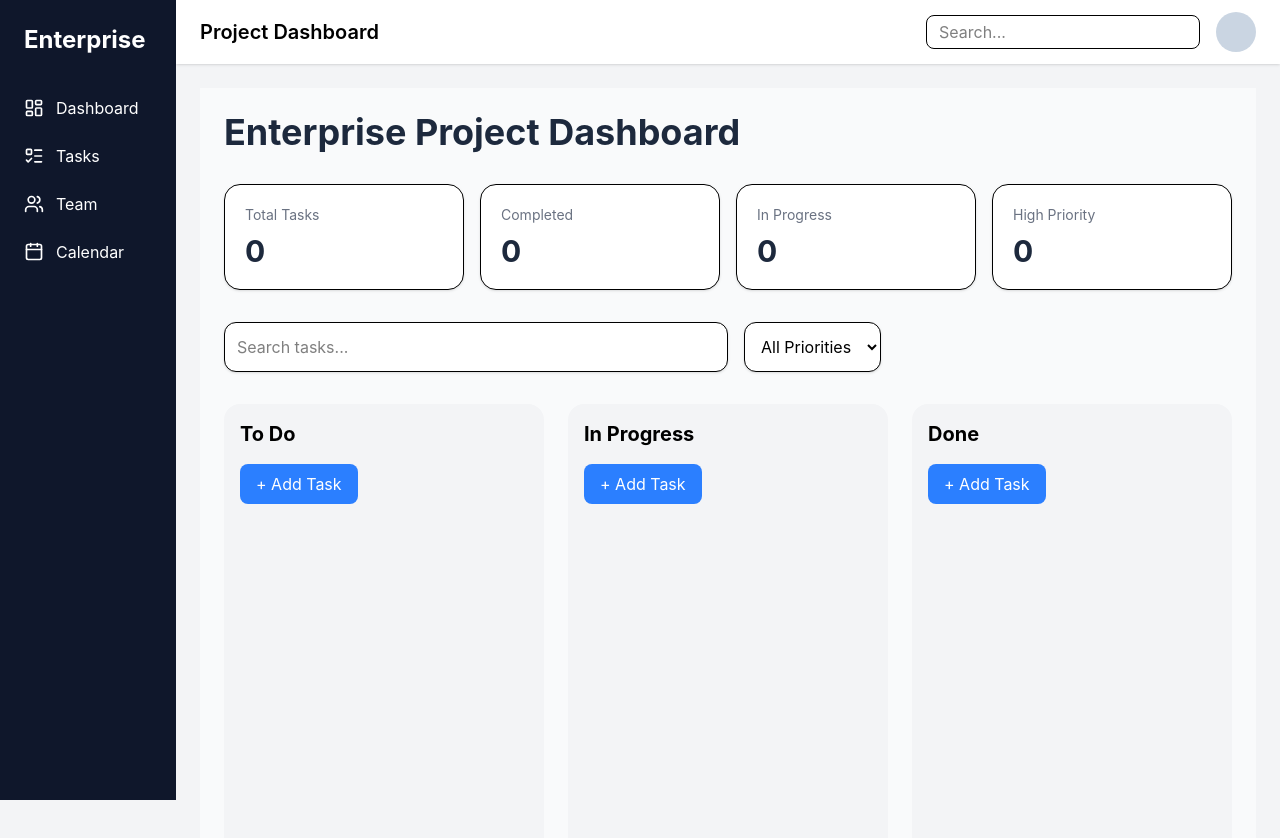
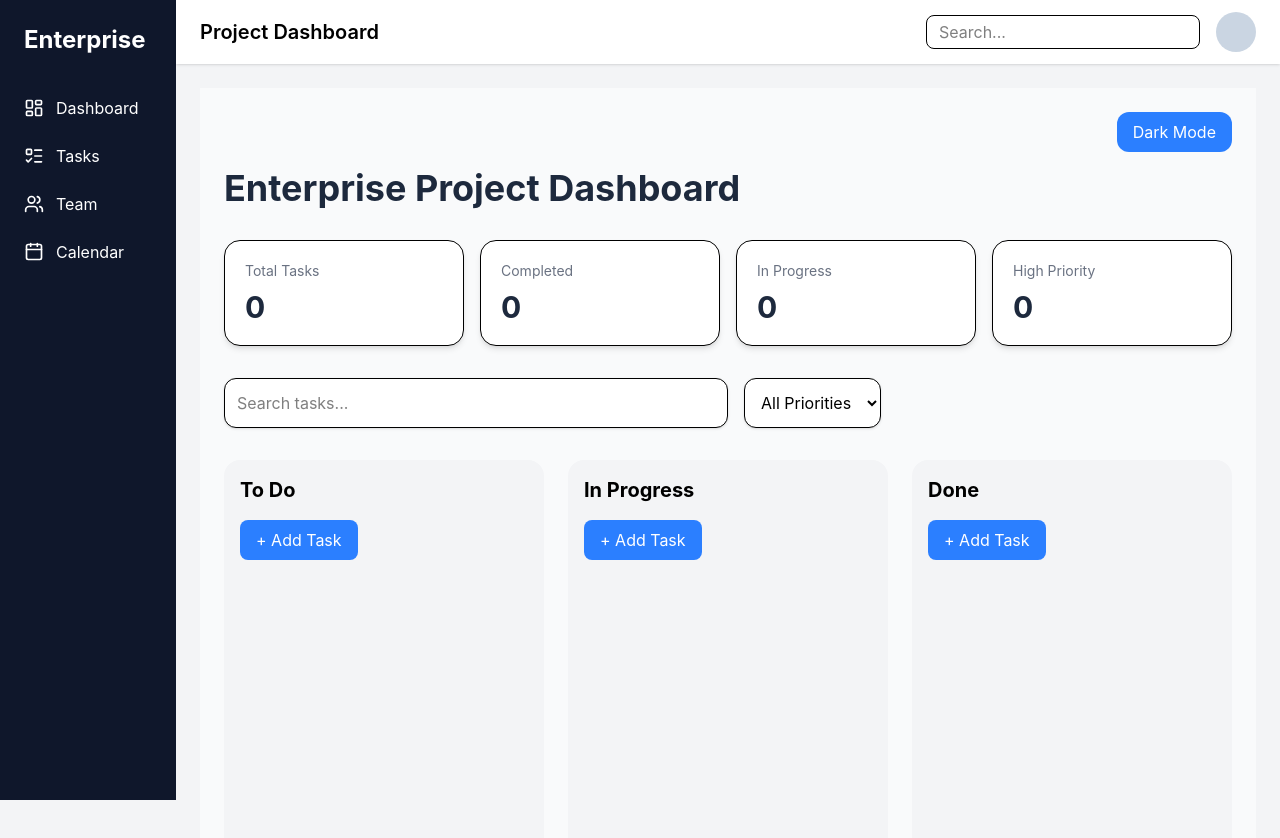
Before and after one commit to Sanaa-Abbass/enterprise-dashboard, a React (Vite) app: page /tasks in a window 1280 px wide. Shown: the top 838 px of the page. Built offline with nearby package versions, Linux system fonts and the light colour scheme.

Commit message:
Added dark mode support

```diff
--- a/src/components/DashboardStats.jsx
+++ b/src/components/DashboardStats.jsx
@@ -1,4 +1,9 @@
-function DashboardStats({ columns }) {
+// src/components/DashboardStats.jsx
+
+function DashboardStats({
+  columns,
+  darkMode,
+}) {
   // ✅ Get all tasks
   const allTasks = Object.values(columns).flatMap(
     (column) => column.tasks
@@ -17,7 +22,7 @@ function DashboardStats({ columns }) {
     (task) => task.priority === "High"
   ).length;
 
-  // ✅ Card Data
+  // ✅ Stats Cards
   const stats = [
     {
       title: "Total Tasks",
@@ -42,13 +47,29 @@ function DashboardStats({ columns }) {
       {stats.map((stat) => (
         <div
           key={stat.title}
-          className="bg-white rounded-2xl shadow p-5 border"
+          className={`rounded-2xl shadow-md p-5 border hover:shadow-xl transition ${
+            darkMode
+              ? "bg-slate-800 border-slate-700"
+              : "bg-white"
+          }`}
         >
-          <p className="text-gray-500 text-sm mb-2">
+          <p
+            className={`text-sm mb-2 ${
+              darkMode
+                ? "text-gray-300"
+                : "text-gray-500"
+            }`}
+          >
             {stat.title}
           </p>
 
-          <h2 className="text-3xl font-bold text-slate-800">
+          <h2
+            className={`text-3xl font-bold ${
+              darkMode
+                ? "text-white"
+                : "text-slate-800"
+            }`}
+          >
             {stat.value}
           </h2>
         </div>
--- a/src/pages/Tasks.jsx
+++ b/src/pages/Tasks.jsx
@@ -1,6 +1,6 @@
 // src/pages/Tasks.jsx
 
-import { useState } from "react";
+import { useState, useEffect } from "react";
 import { useSelector, useDispatch } from "react-redux";
 
 import { DragDropContext } from "@hello-pangea/dnd";
@@ -18,11 +18,22 @@ function Tasks() {
     (state) => state.tasks.columns
   );
 
-  // ✅ Search state
+  // ✅ Search + Filter
   const [search, setSearch] = useState("");
+  const [filter, setFilter] = useState("all");
 
-  // ✅ Priority filter
-  const [filter, setFilter] = useState("all");
+  // ✅ Dark mode
+  const [darkMode, setDarkMode] = useState(() => {
+    return localStorage.getItem("theme") === "dark";
+  });
+
+  // ✅ Save theme
+  useEffect(() => {
+    localStorage.setItem(
+      "theme",
+      darkMode ? "dark" : "light"
+    );
+  }, [darkMode]);
 
   // ✅ Drag & Drop
   const onDragEnd = (result) => {
@@ -66,14 +77,43 @@ function Tasks() {
   );
 
   return (
-    <div className="p-6 bg-gray-50 min-h-screen">
-      {/* PAGE TITLE */}
-      <h1 className="text-4xl font-bold text-slate-800 mb-8">
+    <div
+      className={`p-6 min-h-screen transition-colors duration-300 ${
+        darkMode
+          ? "bg-slate-900 text-white"
+          : "bg-gray-50 text-black"
+      }`}
+    >
+      {/* ✅ DARK MODE BUTTON */}
+      <div className="flex justify-end mb-4">
+        <button
+          onClick={() =>
+            setDarkMode(!darkMode)
+          }
+          className="px-4 py-2 rounded-xl bg-blue-500 text-white hover:bg-blue-600 transition"
+        >
+          {darkMode
+            ? "Light Mode"
+            : "Dark Mode"}
+        </button>
+      </div>
+
+      {/* ✅ PAGE TITLE */}
+      <h1
+        className={`text-4xl font-bold mb-8 ${
+          darkMode
+            ? "text-white"
+            : "text-slate-800"
+        }`}
+      >
         Enterprise Project Dashboard
       </h1>
 
       {/* ✅ ANALYTICS */}
-      <DashboardStats columns={columns} />
+      <DashboardStats
+        columns={columns}
+        darkMode={darkMode}
+      />
 
       {/* ✅ SEARCH + FILTER */}
       <div className="flex gap-4 mb-8">
@@ -84,7 +124,11 @@ function Tasks() {
           onChange={(e) =>
             setSearch(e.target.value)
           }
-          className="border p-3 rounded-xl w-1/2 bg-white shadow-sm"
+          className={`border p-3 rounded-xl w-1/2 shadow-sm ${
+            darkMode
+              ? "bg-slate-800 text-white border-slate-700"
+              : "bg-white"
+          }`}
         />
 
         <select
@@ -92,12 +136,27 @@ function Tasks() {
           onChange={(e) =>
             setFilter(e.target.value)
           }
-          className="border p-3 rounded-xl bg-white shadow-sm"
+          className={`border p-3 rounded-xl shadow-sm ${
+            darkMode
+              ? "bg-slate-800 text-white border-slate-700"
+              : "bg-white"
+          }`}
         >
-          <option value="all">All Priorities</option>
-          <option value="High">High</option>
-          <option value="Medium">Medium</option>
-          <option value="Low">Low</option>
+          <option value="all">
+            All Priorities
+          </option>
+
+          <option value="High">
+            High
+          </option>
+
+          <option value="Medium">
+            Medium
+          </option>
+
+          <option value="Low">
+            Low
+          </option>
         </select>
       </div>
 
@@ -111,6 +170,7 @@ function Tasks() {
                 columnId={columnId}
                 title={column.title}
                 tasks={column.tasks}
+                darkMode={darkMode}
               />
             )
           )}
```
